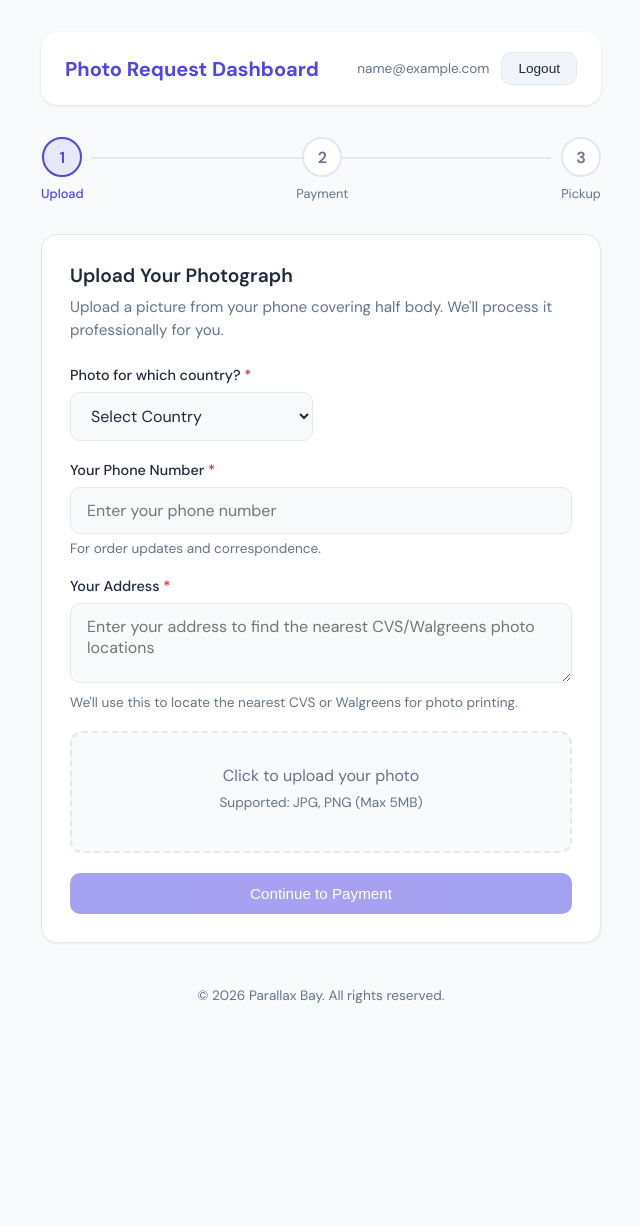
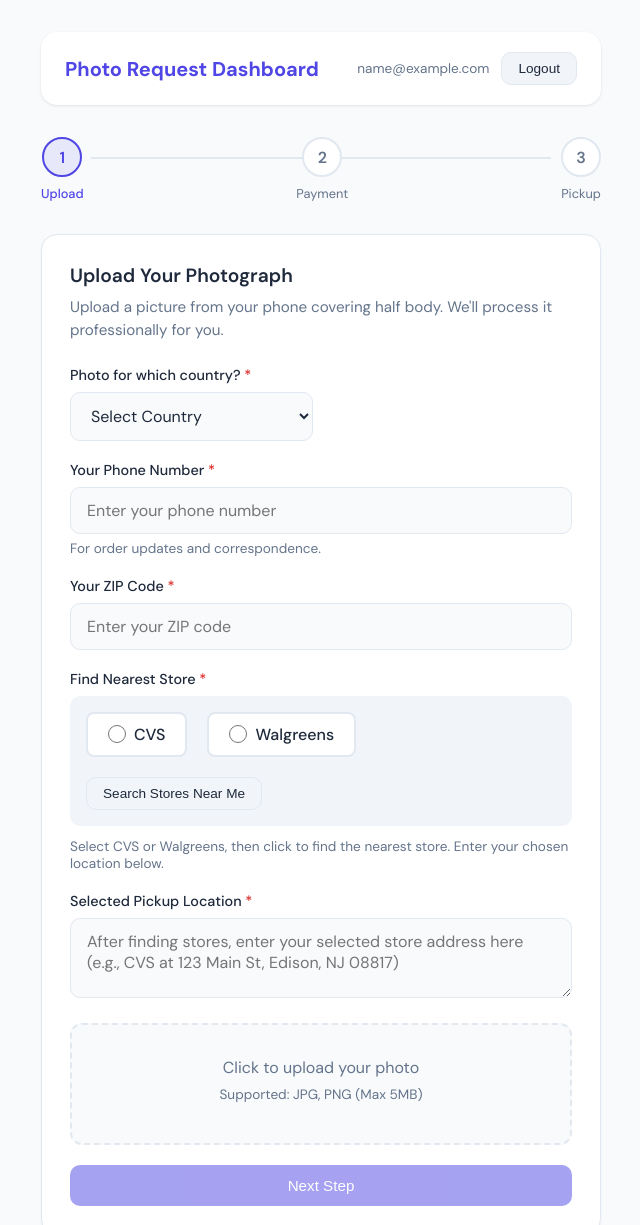
Before and after one commit to gsrivastava539/vercel-photo-app, a website: page dashboard.html in a window 1280 px wide. Shown: the top 1225 px of the page, without its empty margins (319-959 px from the left). Before the commit the page ends 1056 px from the top, so only its background shows below. Drawn offline with Linux system fonts and the light colour scheme; no server answers; sample sign-in values are in the browser's storage.

Commit message:
Delete Dropbox folder on user deletion, add store finder with ZIP/CVS/Walgreens, rename button to Next Step

```diff
--- a/dashboard.html
+++ b/dashboard.html
@@ -271,6 +271,43 @@
     }
     .waiting-notice p { color: var(--warning); font-size: 0.9rem; margin-bottom: 12px; }
 
+    /* Store Finder */
+    .store-finder {
+      background: var(--step-bg);
+      border-radius: 10px;
+      padding: 16px;
+    }
+    .store-options {
+      display: flex;
+      gap: 20px;
+    }
+    .radio-option {
+      display: flex;
+      align-items: center;
+      gap: 8px;
+      cursor: pointer;
+      padding: 10px 20px;
+      border: 2px solid var(--border);
+      border-radius: 8px;
+      background: var(--bg-card);
+      transition: all 0.2s;
+    }
+    .radio-option:hover {
+      border-color: var(--primary);
+    }
+    .radio-option input[type="radio"] {
+      width: 18px;
+      height: 18px;
+      accent-color: var(--primary);
+    }
+    .radio-option input[type="radio"]:checked + span {
+      color: var(--primary);
+      font-weight: 600;
+    }
+    .radio-option span {
+      font-size: 1rem;
+    }
+
     .step-content { display: none; }
     .step-content.active { display: block; }
 
@@ -348,9 +385,33 @@
         </div>
 
         <div class="form-group">
-          <label>Your Address <span class="required">*</span></label>
-          <textarea id="address" placeholder="Enter your address to find the nearest CVS/Walgreens photo locations" oninput="validateStep1()"></textarea>
-          <p class="helper-text">We'll use this to locate the nearest CVS or Walgreens for photo printing.</p>
+          <label>Your ZIP Code <span class="required">*</span></label>
+          <input type="text" id="zipCode" placeholder="Enter your ZIP code" maxlength="10" oninput="validateStep1()">
+        </div>
+
+        <div class="form-group">
+          <label>Find Nearest Store <span class="required">*</span></label>
+          <div class="store-finder">
+            <div class="store-options">
+              <label class="radio-option">
+                <input type="radio" name="storeType" value="CVS" onchange="validateStep1()">
+                <span>CVS</span>
+              </label>
+              <label class="radio-option">
+                <input type="radio" name="storeType" value="Walgreens" onchange="validateStep1()">
+                <span>Walgreens</span>
+              </label>
+            </div>
+            <button type="button" class="btn btn-secondary btn-sm" onclick="findNearestStore()" style="margin-top: 12px;">
+              Search Stores Near Me
+            </button>
+          </div>
+          <p class="helper-text" style="margin-top: 12px;">Select CVS or Walgreens, then click to find the nearest store. Enter your chosen location below.</p>
+        </div>
+
+        <div class="form-group">
+          <label>Selected Pickup Location <span class="required">*</span></label>
+          <textarea id="pickupLocation" placeholder="After finding stores, enter your selected store address here (e.g., CVS at 123 Main St, Edison, NJ 08817)" oninput="validateStep1()"></textarea>
         </div>
 
         <div class="upload-area" id="uploadArea" onclick="document.getElementById('photoFile').click()">
@@ -361,7 +422,7 @@
         </div>
 
         <button class="btn btn-primary" style="margin-top: 20px;" id="step1Btn" onclick="submitStep1()" disabled>
-          Continue to Payment
+          Next Step
         </button>
       </div>
     </div>
@@ -632,13 +693,39 @@
       const country = document.getElementById('country').value;
       const otherCountry = document.getElementById('otherCountry').value;
       const phone = document.getElementById('phone').value.trim();
-      const address = document.getElementById('address').value.trim();
+      const zipCode = document.getElementById('zipCode').value.trim();
+      const storeType = document.querySelector('input[name="storeType"]:checked');
+      const pickupLocation = document.getElementById('pickupLocation').value.trim();
       const file = document.getElementById('photoFile').files[0];
 
-      let valid = file && country && phone && address;
+      let valid = file && country && phone && zipCode && storeType && pickupLocation;
       if (country === 'Other' && !otherCountry.trim()) valid = false;
 
       document.getElementById('step1Btn').disabled = !valid;
+    }
+
+    function findNearestStore() {
+      const zipCode = document.getElementById('zipCode').value.trim();
+      const storeType = document.querySelector('input[name="storeType"]:checked');
+
+      if (!zipCode) {
+        alert('Please enter your ZIP code first.');
+        return;
+      }
+
+      if (!storeType) {
+        alert('Please select CVS or Walgreens.');
+        return;
+      }
+
+      let storeUrl;
+      if (storeType.value === 'CVS') {
+        storeUrl = `https://www.cvs.com/store-locator/landing?searchQuery=${encodeURIComponent(zipCode)}`;
+      } else {
+        storeUrl = `https://www.walgreens.com/storelocator/find.jsp?tab=store%20locator&requestType=locator&searchString=${encodeURIComponent(zipCode)}`;
+      }
+
+      window.open(storeUrl, '_blank');
     }
 
     async function submitStep1() {
@@ -647,9 +734,13 @@
       const country = document.getElementById('country').value;
       const otherCountry = document.getElementById('otherCountry').value;
       const phone = document.getElementById('phone').value.trim();
-      const address = document.getElementById('address').value.trim();
+      const zipCode = document.getElementById('zipCode').value.trim();
+      const storeType = document.querySelector('input[name="storeType"]:checked');
+      const pickupLocation = document.getElementById('pickupLocation').value.trim();
 
       const finalCountry = country === 'Other' ? otherCountry.trim() : country;
+      // Combine zip code, store type, and pickup location for address field
+      const address = `${storeType.value} - ${pickupLocation} (ZIP: ${zipCode})`;
 
       btn.disabled = true;
       btn.textContent = 'Compressing...';
@@ -689,7 +780,7 @@
       }
 
       btn.disabled = false;
-      btn.textContent = 'Continue to Payment';
+      btn.textContent = 'Next Step';
     }
 
     // Step 2: Payment
@@ -800,7 +891,10 @@
       document.getElementById('country').value = '';
       document.getElementById('otherCountry').value = '';
       document.getElementById('phone').value = '';
-      document.getElementById('address').value = '';
+      document.getElementById('zipCode').value = '';
+      document.getElementById('pickupLocation').value = '';
+      const storeRadios = document.querySelectorAll('input[name="storeType"]');
+      storeRadios.forEach(radio => radio.checked = false);
       document.getElementById('photoFile').value = '';
       document.getElementById('fileName').style.display = 'none';
       document.getElementById('uploadArea').classList.remove('has-file');
```
Also changed, not shown: api/admin.js (+19 -4 lines).
